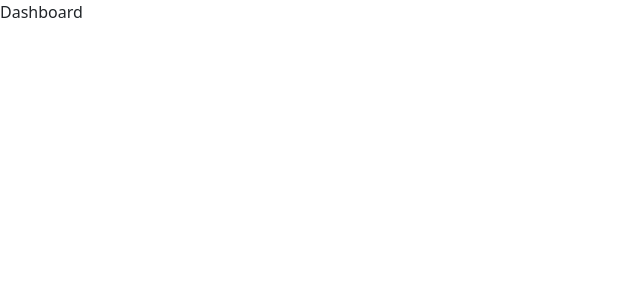
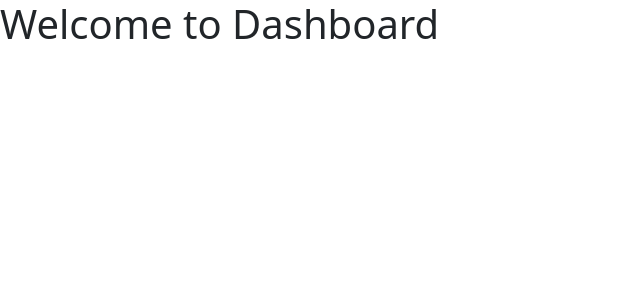
Before and after one commit to deepak-kumar20/5SEM-FSD, a React (Vite) app in the folder React Work/reactViteApp/: page /dashboard in a window 1280 px wide. Shown: the top 300 px of the page, without its empty margins (0-640 px from the left). Built offline with nearby package versions, Linux system fonts and the light colour scheme.

Commit message:
form handling

```diff
--- a/React Work/reactViteApp/src/pages/Dashboard.jsx
+++ b/React Work/reactViteApp/src/pages/Dashboard.jsx
@@ -2,7 +2,11 @@ import React from 'react'
 
 const Dashboard = () => {
   return (
-    <div>Dashboard</div>
+      <div>
+          <h1>
+              Welcome to Dashboard
+          </h1>
+    </div>
   )
 }
 
--- a/React Work/reactViteApp/src/pages/Login.jsx
+++ b/React Work/reactViteApp/src/pages/Login.jsx
@@ -1,12 +1,15 @@
 import React from 'react'
+import { useNavigate } from 'react-router-dom';
 
 const Login = ({logData}) => {
   const [email, setEmail] = React.useState('');
-  const [password, setPassword] = React.useState('');
+  const [password, setPassword] = React.useState('')
+  const navigate = useNavigate();
   const verification = (e) => {
     e.preventDefault();
     if (logData?.email === email && logData?.password === password) {
       alert("login successffully")
+      navigate('/dashboard');
     } else {
       alert("invalid credentials")
     }
--- a/React Work/reactViteApp/src/pages/Registration.jsx
+++ b/React Work/reactViteApp/src/pages/Registration.jsx
@@ -1,10 +1,10 @@
 import React, { useState } from 'react'
-
+import { useNavigate } from 'react-router-dom';
 const Registration = ({regData}) => {
     const [name, setName] = useState('');
     const [email, setEmail] = useState('');
     const [password, setPassword] = useState('');
-
+    const navigate = useNavigate();
     const getData = (e) => {
         e.preventDefault();
         const data = {
@@ -13,6 +13,7 @@ const Registration = ({regData}) => {
             password
         }
         regData(data);
+        navigate('/login');
     }
 
     return (
```
